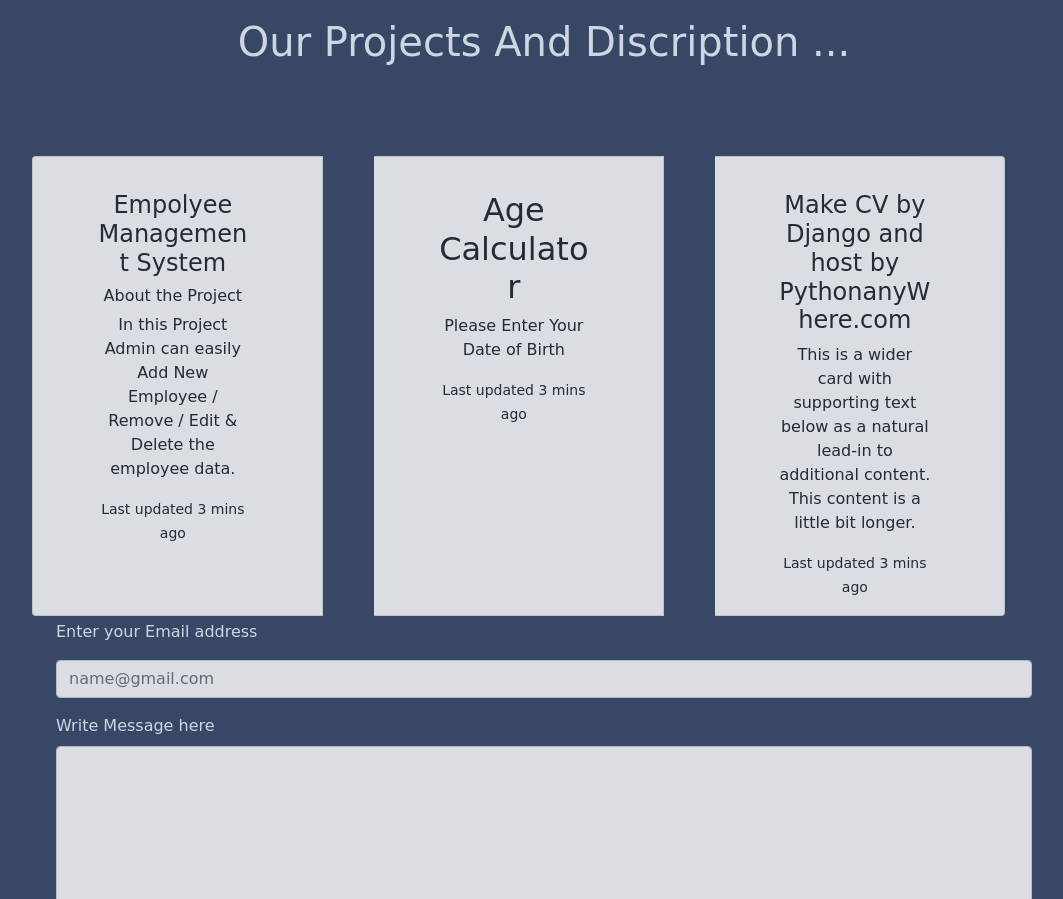
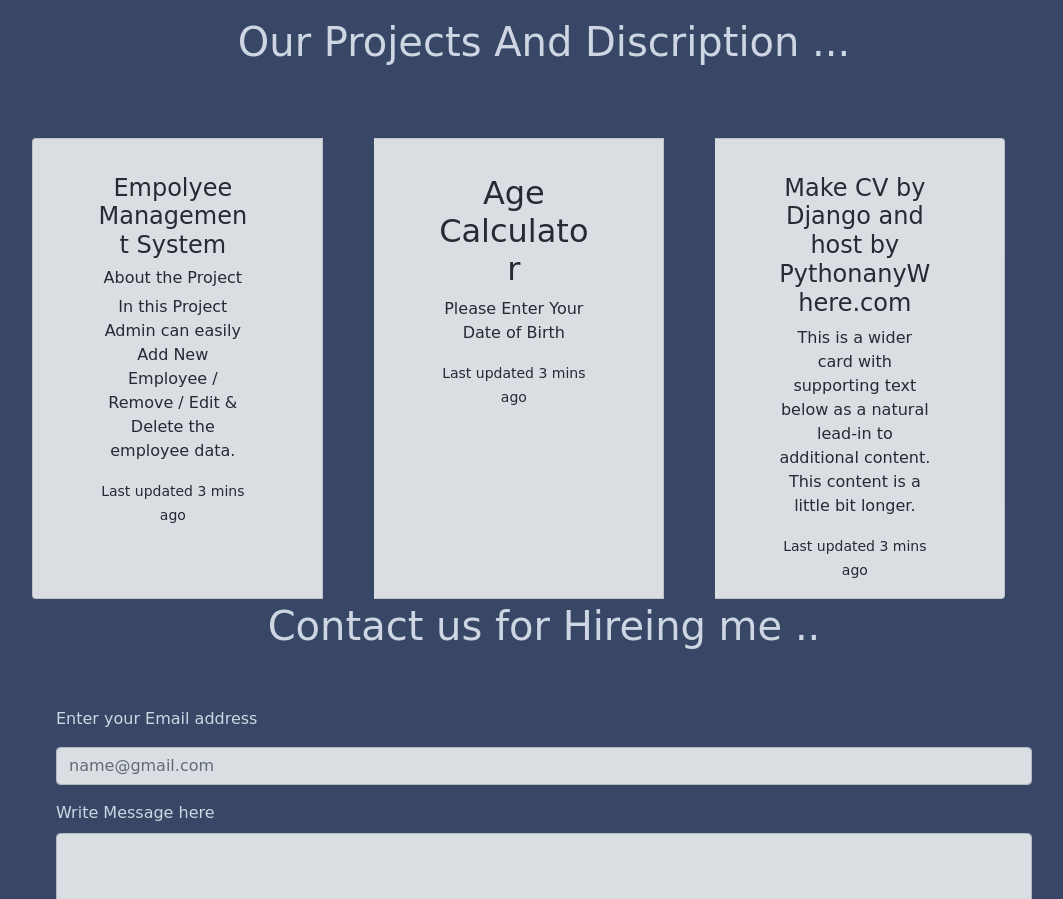
Before and after one commit to shivam18feb/CVREACTJS, a React (Create React App) app: page / in a window 1280 px wide. Shown: the part 1780-2679 px from the top of the page, without its empty margins (96-1159 px from the left). Built offline with nearby package versions, Linux system fonts and the light colour scheme.

Commit message:
Add contact title and change in css

```diff
--- a/src/App.css
+++ b/src/App.css
@@ -137,9 +137,7 @@ body {
 }
 .projectbox {
   display: flex;
-  margin-top: 5%;
   align-items: center;
-  padding-top: 2%;
 }
 .card-group {
   margin-left: 10%;
@@ -175,6 +173,11 @@ body {
   width: 1000px;
   color: aliceblue;
   font-size: medium;
+
+}
+h1{
+  text-align: center;
+  padding-bottom: 5%;
 }
 .App {
   padding: 5%;
--- a/src/App.js
+++ b/src/App.js
@@ -31,7 +31,9 @@ function App() {
           <Project />
 
         </div>
+
         <div className="container" id="adjust">
+          <h1>Contact us for Hireing me ..</h1>
           <Contactform/>
         </div>
         <div>
```
